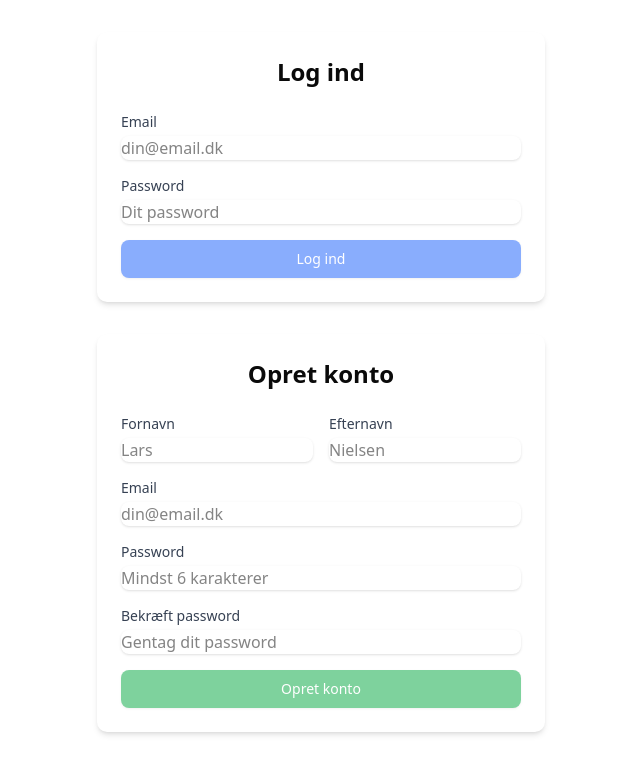
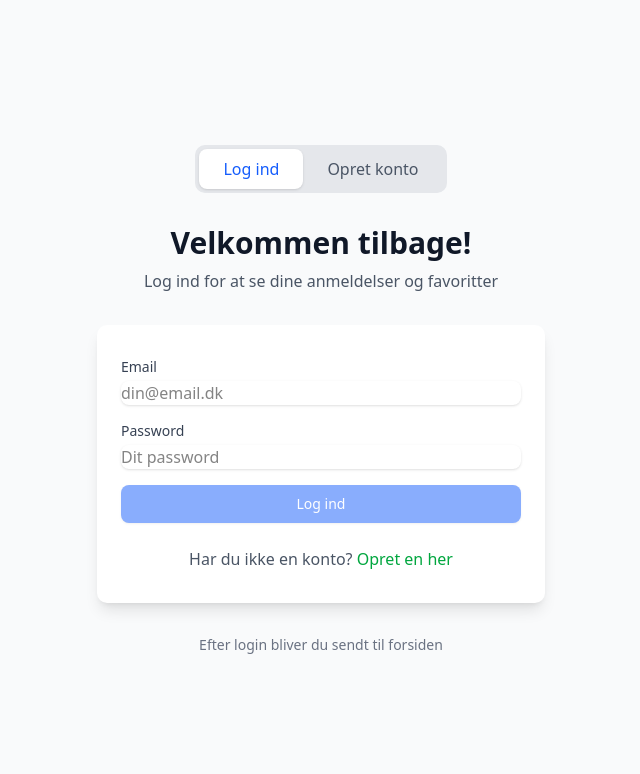
Before and after one commit to magn5310/fullstack_eksamens_project, a Next.js app in the folder client/: page /login in a window 1280 px wide. Shown: the top 774 px of the page, without its empty margins (319-959 px from the left). Built offline with nearby package versions, Linux system fonts and the light colour scheme.

Commit message:
Refactor authentication page to support login and registration toggle; enhance LoginForm and RegisterForm components with success callbacks

```diff
--- a/client/src/app/login/page.tsx
+++ b/client/src/app/login/page.tsx
@@ -1,13 +1,83 @@
+"use client";
+
+import { useState } from "react";
+import { useRouter } from "next/navigation";
 import { LoginForm } from "@/components/auth/LoginForm";
 import { RegisterForm } from "@/components/auth/Registerform";
 
-const login = () => {
+type AuthMode = "login" | "register";
+
+export default function AuthPage() {
+  const [mode, setMode] = useState<AuthMode>("login");
+  const router = useRouter();
+
+  const handleLoginSuccess = () => {
+    // Redirect til forsiden efter succesfuld login
+    router.push("/");
+  };
+
+  const handleRegisterSuccess = () => {
+    // Skift til login form efter succesfuld registrering
+    setMode("login");
+  };
+
+  const switchMode = () => {
+    setMode(mode === "login" ? "register" : "login");
+  };
+
   return (
-    <div>
-      <LoginForm />
-      <RegisterForm />
+    <div className="min-h-screen bg-gray-50 flex items-center justify-center py-12 px-4 sm:px-6 lg:px-8">
+      <div className="max-w-md w-full space-y-8">
+        {/* Header med tabs */}
+        <div className="text-center">
+          <div className="flex justify-center mb-8">
+            <div className="flex bg-gray-200 rounded-lg p-1">
+              <button onClick={() => setMode("login")} className={`px-6 py-2 rounded-md font-medium transition-colors ${mode === "login" ? "bg-white text-blue-600 shadow-sm" : "text-gray-600 hover:text-gray-800"}`}>
+                Log ind
+              </button>
+              <button onClick={() => setMode("register")} className={`px-6 py-2 rounded-md font-medium transition-colors ${mode === "register" ? "bg-white text-green-600 shadow-sm" : "text-gray-600 hover:text-gray-800"}`}>
+                Opret konto
+              </button>
+            </div>
+          </div>
+
+          <h2 className="text-3xl font-bold text-gray-900 mb-2">{mode === "login" ? "Velkommen tilbage!" : "Opret din konto"}</h2>
+          <p className="text-gray-600">{mode === "login" ? "Log ind for at se dine anmeldelser og favoritter" : "Bliv medlem og del dine kebab oplevelser"}</p>
+        </div>
+
+        {/* Form container */}
+        <div className="bg-white py-8 px-6 shadow-lg rounded-lg">
+          {mode === "login" ? <LoginForm onSuccess={handleLoginSuccess} /> : <RegisterForm onSuccess={handleRegisterSuccess} />}
+
+          {/* Switch mode link */}
+          <div className="mt-6 text-center">
+            <p className="text-gray-600">
+              {mode === "login" ? (
+                <>
+                  Har du ikke en konto?{" "}
+                  <button onClick={switchMode} className="text-green-600 hover:text-green-500 font-medium">
+                    Opret en her
+                  </button>
+                </>
+              ) : (
+                <>
+                  Har du allerede en konto?{" "}
+                  <button onClick={switchMode} className="text-blue-600 hover:text-blue-500 font-medium">
+                    Log ind her
+                  </button>
+                </>
+              )}
+            </p>
+          </div>
+        </div>
+
+        {/* Success messages */}
+        {mode === "login" && (
+          <div className="text-center">
+            <p className="text-sm text-gray-500">Efter login bliver du sendt til forsiden</p>
+          </div>
+        )}
+      </div>
     </div>
   );
-};
-
-export default login;
+}
--- a/client/src/components/auth/LoginForm.tsx
+++ b/client/src/components/auth/LoginForm.tsx
@@ -7,10 +7,14 @@ import { useAuth } from "@/contexts/AuthContext";
 import { loginSchema, LoginFormData } from "@/lib/validations/auth";
 import { FormField } from "@/components/ui/FormField";
 
-export function LoginForm() {
+interface LoginFormProps {
+  onSuccess?: () => void;
+}
+
+export function LoginForm({ onSuccess }: LoginFormProps) {
   const [isLoading, setIsLoading] = useState(false);
   const [serverError, setServerError] = useState<string | null>(null);
-  const { login } = useAuth(); // Du har brug for dette til at kalde login funktionen
+  const { login } = useAuth();
 
   const {
     register,
@@ -18,7 +22,7 @@ export function LoginForm() {
     formState: { errors, isValid },
   } = useForm<LoginFormData>({
     resolver: zodResolver(loginSchema),
-    mode: "onSubmit",
+    mode: "onChange",
   });
 
   const onSubmit = async (data: LoginFormData) => {
@@ -29,7 +33,11 @@ export function LoginForm() {
       await login(data.email, data.password);
 
       console.log("Login successful!");
-      // Her kan du redirect eller opdatere UI
+
+      // Kald onSuccess callback hvis den er givet
+      if (onSuccess) {
+        onSuccess();
+      }
     } catch (error) {
       setServerError(error instanceof Error ? error.message : "Login fejlede");
     } finally {
@@ -38,9 +46,7 @@ export function LoginForm() {
   };
 
   return (
-    <div className="max-w-md mx-auto mt-8 p-6 bg-white rounded-lg shadow-md">
-      <h2 className="text-2xl font-bold text-center mb-6">Log ind</h2>
-
+    <div>
       <form onSubmit={handleSubmit(onSubmit)} className="space-y-4">
         <FormField<LoginFormData> label="Email" name="email" type="email" register={register} error={errors.email} placeholder="din@email.dk" />
 
--- a/client/src/components/auth/Registerform.tsx
+++ b/client/src/components/auth/Registerform.tsx
@@ -7,10 +7,14 @@ import { useAuth } from "@/contexts/AuthContext";
 import { registerSchema, registerFormData } from "@/lib/validations/auth";
 import { FormField } from "@/components/ui/FormField";
 
-export function RegisterForm() {
+interface RegisterFormProps {
+  onSuccess?: () => void;
+}
+
+export function RegisterForm({ onSuccess }: RegisterFormProps) {
   const [isLoading, setIsLoading] = useState(false);
   const [serverError, setServerError] = useState<string | null>(null);
-  const { register: registerUser } = useAuth(); // Renamed to avoid conflict with form register
+  const { register: registerUser } = useAuth();
 
   const {
     register,
@@ -26,14 +30,15 @@ export function RegisterForm() {
       setIsLoading(true);
       setServerError(null);
 
-      console.log("Sending data:", data); // DEBUG LINE
-
       await registerUser(data.email, data.password, data.firstName, data.lastName);
 
       console.log("Registration successful!");
-      // Her kan du redirect eller opdatere UI
+
+      // Kald onSuccess callback hvis den er givet
+      if (onSuccess) {
+        onSuccess();
+      }
     } catch (error) {
-      console.error("Registration error:", error); // DEBUG LINE
       setServerError(error instanceof Error ? error.message : "Registrering fejlede");
     } finally {
       setIsLoading(false);
@@ -41,9 +46,7 @@ export function RegisterForm() {
   };
 
   return (
-    <div className="max-w-md mx-auto mt-8 p-6 bg-white rounded-lg shadow-md">
-      <h2 className="text-2xl font-bold text-center mb-6">Opret konto</h2>
-
+    <div>
       <form onSubmit={handleSubmit(onSubmit)} className="space-y-4">
         <div className="grid grid-cols-2 gap-4">
           <FormField<registerFormData> label="Fornavn" name="firstName" type="text" register={register} error={errors.firstName} placeholder="Lars" />
```
